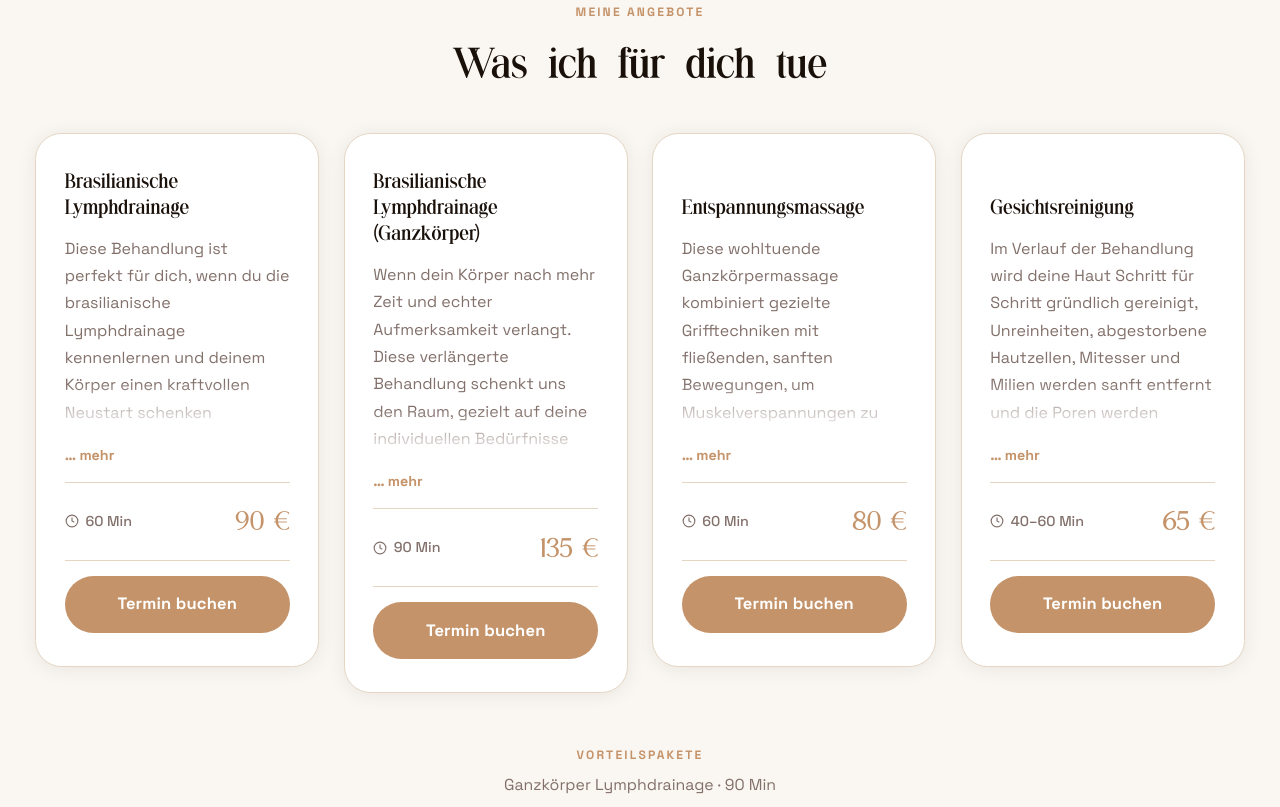
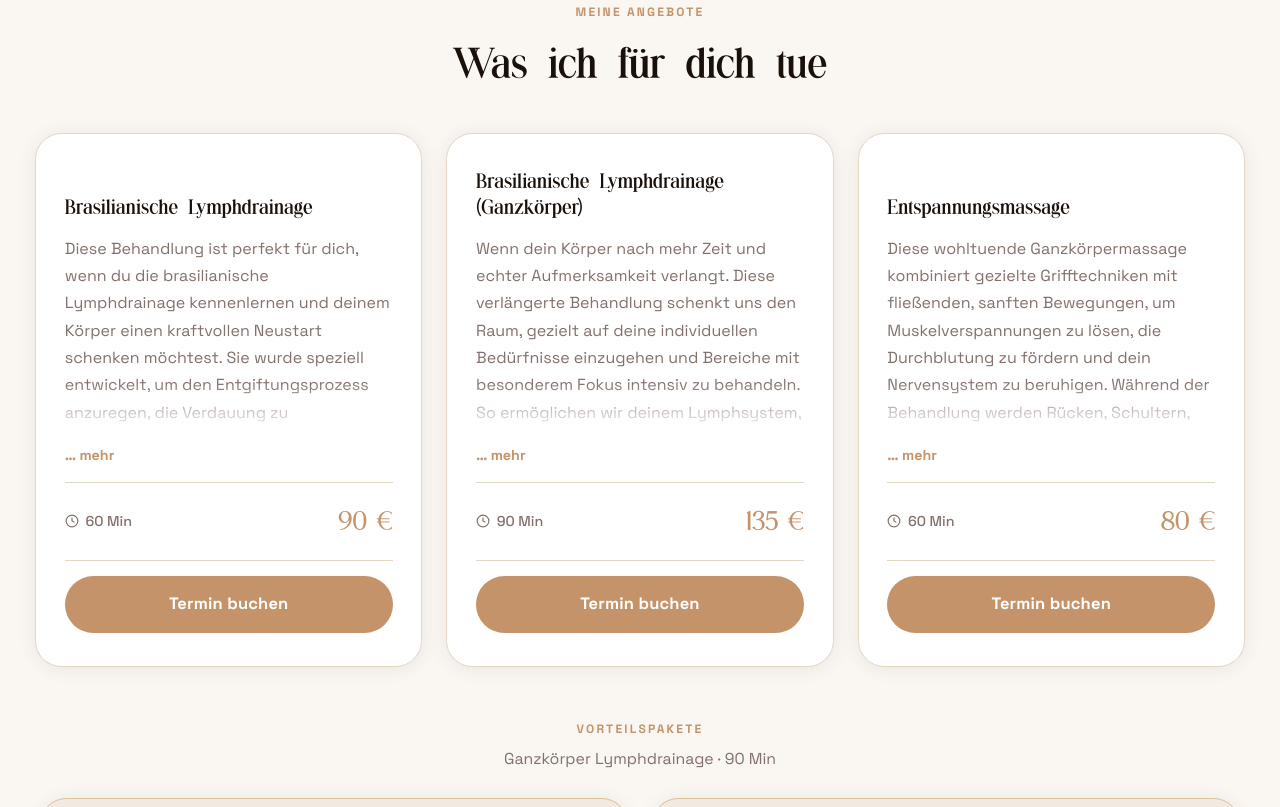
Before and after one commit to raffael-kaas7/lymphformstudio, a plain HTML site: page index.html in a window 1280 px wide. Shown: the part 1658-2465 px from the top of the page. Drawn offline with Linux system fonts and the light colour scheme.

Commit message:
remove gesichtreinigung

```diff
--- a/assets/css/style.css
+++ b/assets/css/style.css
@@ -807,14 +807,15 @@ button { font-family: var(--font-sans); }
   }
   .about-text { padding-left: 1.0rem; }
 
-  /* Services: 4 columns */
+  /* Services: 3 columns */
   .services-grid {
     display: grid;
-    grid-template-columns: repeat(4, 1fr);
+    grid-template-columns: repeat(3, 1fr);
     gap: 1.375rem;
     align-items: start;
   }
   .services-packages-grid {
+    grid-template-columns: repeat(2, 1fr);
     max-width: 1200px;
     margin-inline: auto;
   }
--- a/index.html
+++ b/index.html
@@ -4,13 +4,13 @@
   <meta charset="UTF-8" />
   <meta name="viewport" content="width=device-width, initial-scale=1.0" />
   <title>Lymphformstudio – Brasilianische Wellness</title>
-  <meta name="description" content="Brasilianische Lymphdrainage, Entspannungsmassage und Gesichtsreinigung. Jetzt deinen Termin buchen." />
+  <meta name="description" content="Brasilianische Lymphdrainage und Entspannungsmassage. Jetzt deinen Termin buchen." />
   <meta name="theme-color" content="#FAF6F1" />
 
   <!-- Open Graph (Instagram-Link-Vorschau) -->
   <meta property="og:type"        content="website" />
   <meta property="og:title"       content="Lymphformstudio" />
-  <meta property="og:description" content="Brasilianische Wellness – Lymphdrainage · Massage · Gesichtspflege" />
+  <meta property="og:description" content="Brasilianische Wellness – Lymphdrainage · Massage" />
   <meta property="og:image"       content="assets/img/Amarilis01.jpg" />
   <meta property="og:url"         content="https://lymphformstudio.github.io" />
 
@@ -71,14 +71,12 @@
     <div class="ribbon-track">
       <span>Brasilianische Lymphdrainage</span>
       <span>Entspannungsmassage</span>
-      <span>Gesichtsreinigung</span>
       <span>Nur für Frauen</span>
       <!-- <span>Zertifizierte Therapeutin</span> -->
       <span>Termin online buchen</span>
       <!-- Dopplung für endlosen Loop -->
       <span>Brasilianische Lymphdrainage</span>
       <span>Entspannungsmassage</span>
-      <span>Gesichtsreinigung</span>
       <span>Nur für Frauen</span>
       <!-- <span>Zertifizierte Therapeutin</span> -->
       <span>Termin online buchen</span>
@@ -194,30 +192,6 @@ Gleichzeitig ist die Massage eine Einladung, den Alltag loszulassen und in einen
             <span class="card-price">80&nbsp;€</span>
           </div>
           <a href="https://calendly.com/amarilis-lymphformstudio/entspannungsmassage"
-             target="_blank" rel="noopener noreferrer"
-             class="btn btn-primary btn-w100">
-            Termin buchen
-          </a>
-        </article>
-
-        <!-- ── Gesichtsreinigung ── -->
-        <article class="card reveal delay-4" aria-label="Gesichtsreinigung">
-          <h3>Gesichtsreinigung</h3>
-          <p>
-Im Verlauf der Behandlung wird deine Haut Schritt für Schritt gründlich gereinigt, Unreinheiten, abgestorbene Hautzellen, Mitesser und Milien werden sanft entfernt und die Poren werden geklärt, damit deine Haut wieder frei atmen kann. Jede Anwendung ist individuell auf deinen Hauttyp und deinen aktuellen Hautzustand abgestimmt, sodass deine Haut genau das erhält, was sie wirklich braucht.
-          </p>
-          <div class="card-meta">
-            <span class="card-duration">
-              <svg width="14" height="14" viewBox="0 0 24 24" fill="none"
-                   stroke="currentColor" stroke-width="2" aria-hidden="true">
-                <circle cx="12" cy="12" r="10"/>
-                <polyline points="12 6 12 12 16 14"/>
-              </svg>
-              40–60 Min
-            </span>
-            <span class="card-price">65&nbsp;€</span>
-          </div>
-          <a href="https://calendly.com/amarilis-lymphformstudio/gesichtsreinigung"
              target="_blank" rel="noopener noreferrer"
              class="btn btn-primary btn-w100">
             Termin buchen
```
Also changed, not shown: 1 other file.
